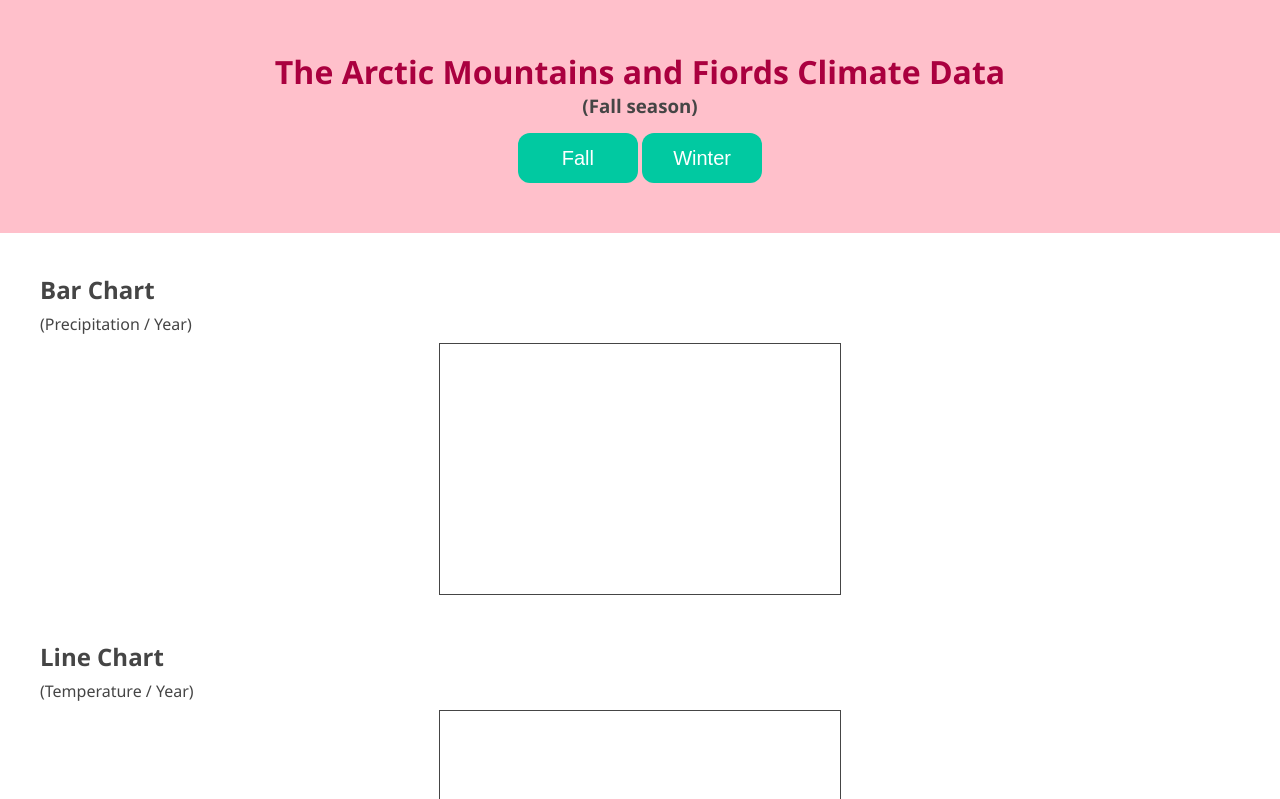
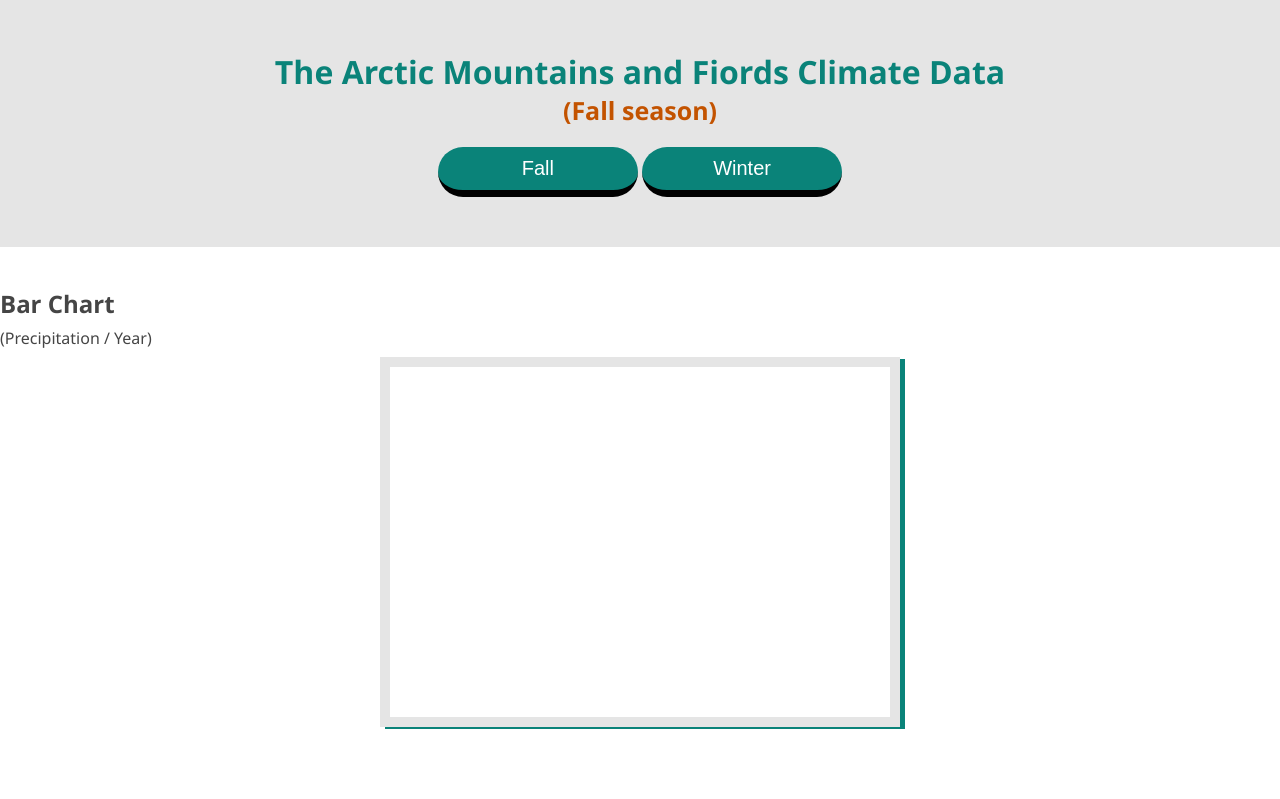
Before and after one commit to SabreH/assignment2-part2, a website built with webpack: page src/assets/index.html in a window 1280 px wide. Shown: the top 799 px of the page. Built offline with nearby package versions, Linux system fonts and the light colour scheme.

Commit message:
Update style.css

```diff
--- a/src/assets/style.css
+++ b/src/assets/style.css
@@ -13,46 +13,50 @@ body{
 
 }
 header{
-    background-color: pink;
+    background-color: #E5E5E5;
     padding: 50px 0;
 }
 
 h1{
     font-size: 2em;
-    color: #AA003F;
+    color: #0A8379;
     text-align: center;
 }
 h3{
     text-align: center;
-    color: #454545;
+    color: #C35300;
+    font-size: 25px;
 }
 h2{
     padding: 40px 0;
+
 }
 h2,p{
     color: #454545;
     width: 1200px;
     height: 30px;
-    margin: 0 auto;
+    text-align: center;
     text-align: left;
 
 }
 
 button {
-    width: 120px;
+    width: 200px;
     height: 50px;
-    background-color: #01c9a1;
+    background-color: #0A8379;
     color: #fff;
     font-size: 20px;
     font-family: arial,sans-serif;
-    margin-top: 15px;
-    border-radius: 12px;
+    margin-top: 20px;
+    border-radius: 100px;
     border: 0px;
+    border-bottom: 7px solid black;
 }
 
 button:active {
-    background-color:hsl(303, 100%, 56%);
+    background-color:#C35300;
     color: #fff;
+    border-bottom: 2px solid black;
 }
 
 svg{
@@ -60,8 +64,21 @@ svg{
     width: auto;
     height: auto;
     overflow: visible;
-    padding: 50px;
-    /* box-shadow: 5px 5px hotpink; */
-    border: 1px solid #454545;
+    padding: 100px;
+    box-shadow: 5px 2px 0 #0A8379;
+    border: 10px solid #E5E5E5;
+    margin-bottom: 70px;
     /* margin-bottom: 20px; */
 }
+
+.firstGraphTittle{
+    margin-left: 740px;
+    font-size: 22px;
+    padding-bottom: 25px;
+}
+
+.secondGraphTittle{
+    margin-left: 740px;
+    font-size: 22px;
+    padding-bottom: 25px;
+}
```
